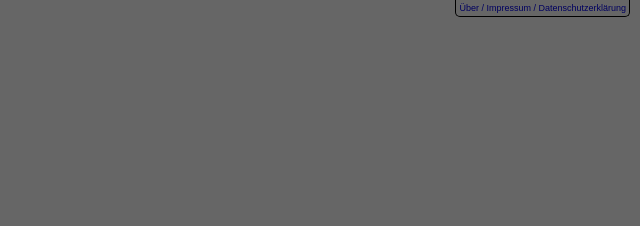
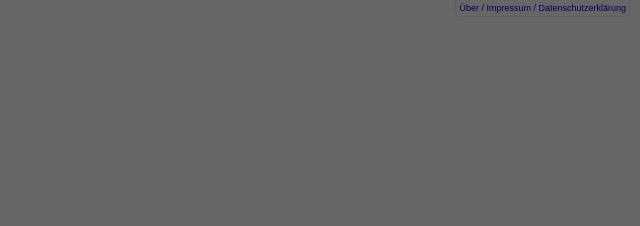
Before and after one commit to FieserKiller/bundestweet, a plain HTML site: page bundestweet.de/index.html in a window 1280 px wide. Shown: the top 226 px of the page, 640-1280 px from the left. Drawn offline with Linux system fonts and the light colour scheme.

Commit message:
impressum div border farbe grau gemacht

```diff
--- a/bundestweet.de/bundestweet.css
+++ b/bundestweet.de/bundestweet.css
@@ -2,7 +2,7 @@
 position: absolute;
   right: 10px;
   top:0px;
-  border: 1px solid black;
+  border: 1px solid #e1e8ed;
   border-radius: 0 0 5px 5px;
   border-top: none;
   padding: 3px;
```
